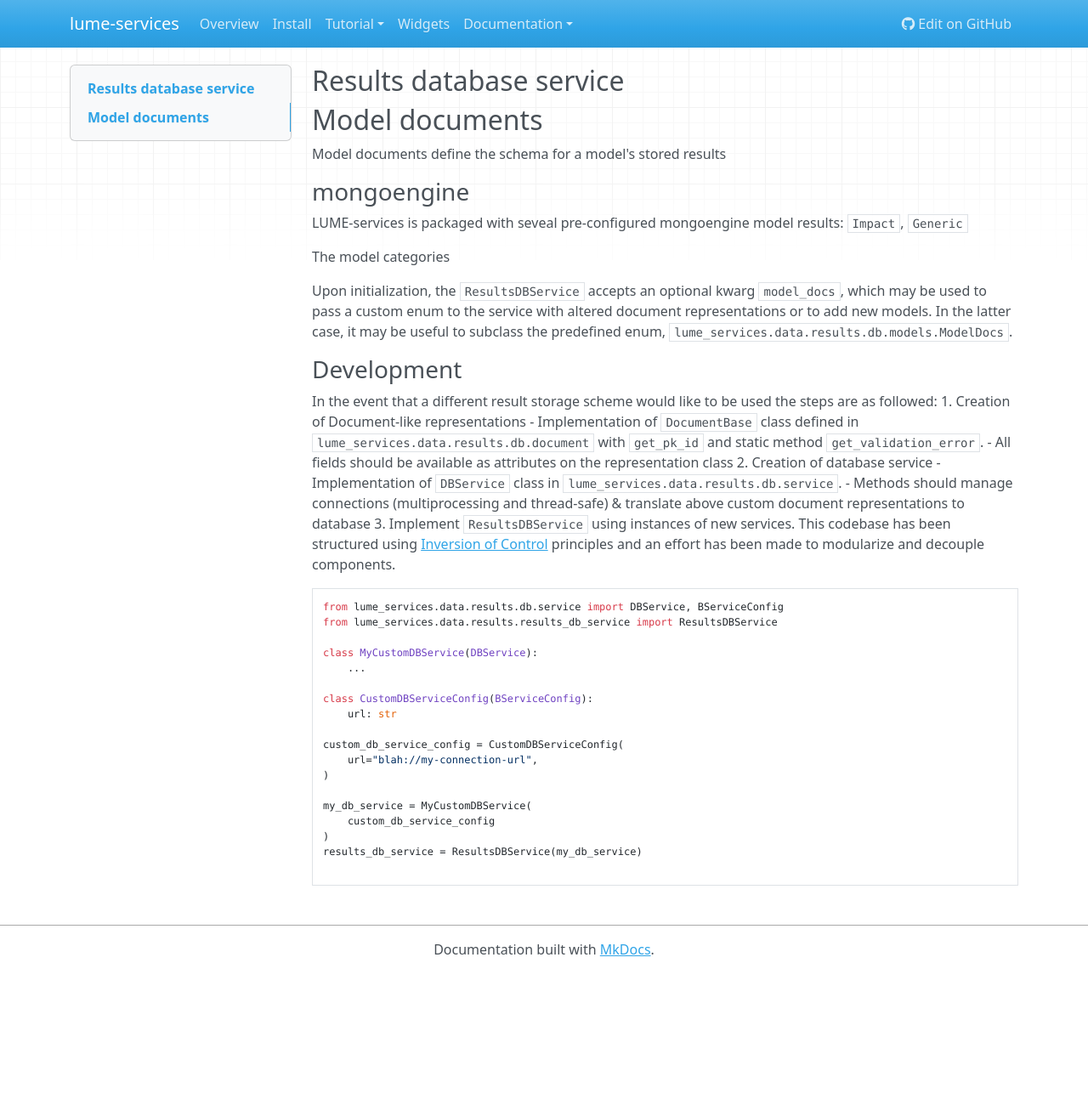
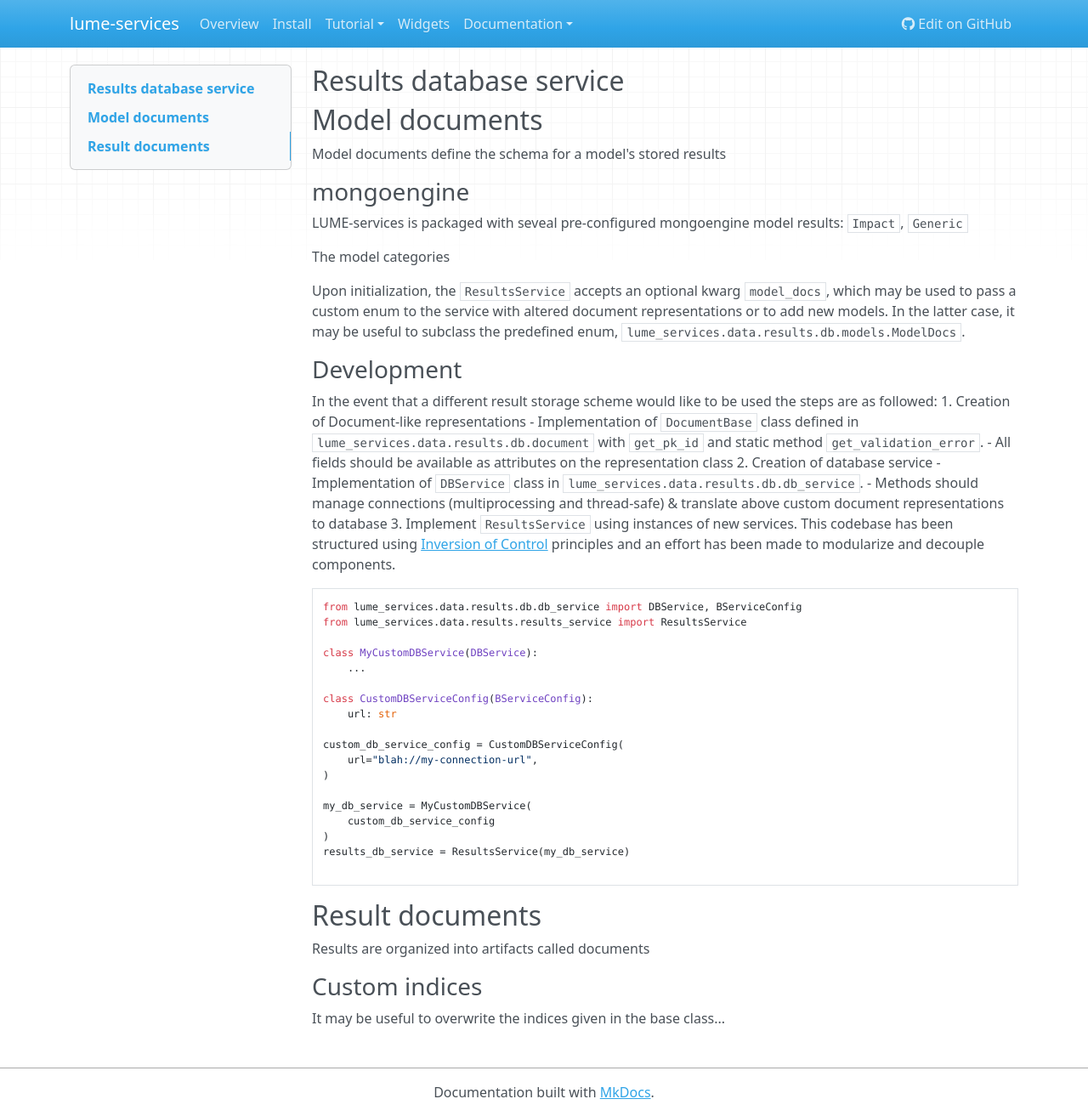
Before and after one commit to slaclab/lume-services, an MkDocs documentation site: the page built from docs/results.md, in a window 1280 px wide and 1313 px high. Shown: the whole window at 85% size. Built offline with MkDocs 1.6.1, drawn with Linux system fonts in a browser that asks for light colours; nearby versions of some CDN libraries.

Commit message:
Check in updated results docs

````diff
--- a/docs/results.md
+++ b/docs/results.md
@@ -21,7 +21,7 @@ LUME-services is packaged with seveal pre-configured mongoengine model results:
 The model categories
 
 
-Upon initialization, the `ResultsDBService` accepts an optional kwarg `model_docs`, which may be used to pass a custom enum to the service with altered document representations or to add new models. In the latter case, it may be useful to subclass the predefined enum, `lume_services.data.results.db.models.ModelDocs`.
+Upon initialization, the `ResultsService` accepts an optional kwarg `model_docs`, which may be used to pass a custom enum to the service with altered document representations or to add new models. In the latter case, it may be useful to subclass the predefined enum, `lume_services.data.results.db.models.ModelDocs`.
 
 ### Development
 
@@ -30,13 +30,13 @@ In the event that a different result storage scheme would like to be used the st
     - Implementation of `DocumentBase` class defined in `lume_services.data.results.db.document` with `get_pk_id` and static method `get_validation_error`.
     - All fields should be available as attributes on the representation class
 2. Creation of database service
-    - Implementation of `DBService` class in `lume_services.data.results.db.service`.
+    - Implementation of `DBService` class in `lume_services.data.results.db.db_service`.
     - Methods should manage connections (multiprocessing and thread-safe) & translate above custom document representations to database
-3. Implement `ResultsDBService` using instances of new services. This codebase has been structured using [Inversion of Control](https://en.wikipedia.org/wiki/Inversion_of_control) principles and an effort has been made to modularize and decouple components.
+3. Implement `ResultsService` using instances of new services. This codebase has been structured using [Inversion of Control](https://en.wikipedia.org/wiki/Inversion_of_control) principles and an effort has been made to modularize and decouple components.
 
 ```python
-from lume_services.data.results.db.service import DBService, BServiceConfig
-from lume_services.data.results.results_db_service import ResultsDBService
+from lume_services.data.results.db.db_service import DBService, BServiceConfig
+from lume_services.data.results.results_service import ResultsService
 
 class MyCustomDBService(DBService):
     ...
@@ -51,6 +51,15 @@ custom_db_service_config = CustomDBServiceConfig(
 my_db_service = MyCustomDBService(
     custom_db_service_config
 )
-results_db_service = ResultsDBService(my_db_service)
+results_db_service = ResultsService(my_db_service)
 
 ```
+
+
+## Result documents
+
+Results are organized into artifacts called documents
+
+### Custom indices
+
+It may be useful to overwrite the indices given in the base class...
````
